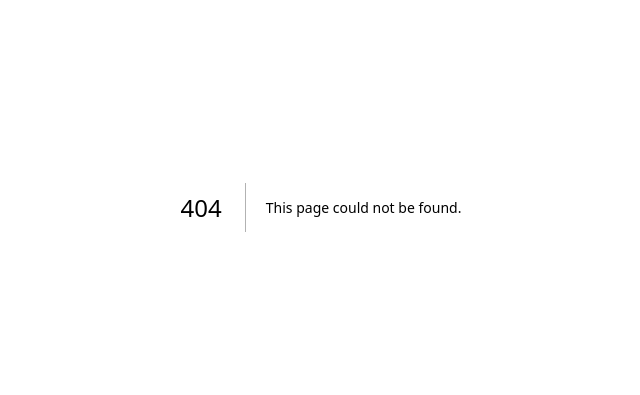
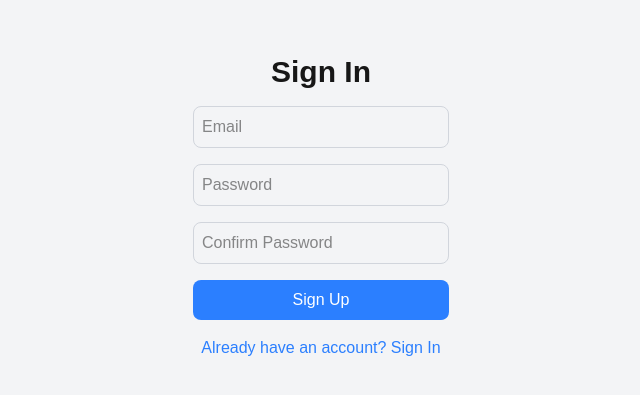
Before and after one commit to Nerdparth/iris, a Next.js app in the folder frontend/: page /signup in a window 1280 px wide. Before the commit this address had no page. Shown: the part 193-588 px from the top of the page, without its empty margins (319-959 px from the left). Built offline with nearby package versions, Linux system fonts and the light colour scheme.

Commit message:
feat: implement login and signup functionality with error handling

```diff
--- /dev/null
+++ b/frontend/app/signin/page.tsx
@@ -0,0 +1,54 @@
+"use client";
+
+import { login } from "@/utils/auth/actions";
+import Link from "next/link";
+import { useState, useTransition } from "react";
+import { toast } from "sonner";
+
+export default function SignInPage() {
+  const [isPending, startTransition] = useTransition();
+  const [email, setEmail] = useState("");
+  const [password, setPassword] = useState("");
+
+  const handleSubmit = (e: React.FormEvent<HTMLFormElement>) => {
+    e.preventDefault();
+
+    startTransition(async () => {
+      const res = await login({ email, password });
+      if (res?.error) {
+        toast.error(`Login error: ${res.error}`);
+      }
+    });
+  };
+  return (
+    <div className="flex min-h-screen flex-col items-center justify-center bg-gray-100">
+      <h1 className="mb-4 text-3xl font-bold">Sign In</h1>
+      <form className="flex flex-col space-y-4" onSubmit={handleSubmit}>
+        <input
+          type="email"
+          placeholder="Email"
+          value={email}
+          onChange={(e) => setEmail(e.target.value)}
+          className="w-64 rounded-lg border border-gray-300 dark:border-gray-600 p-2"
+        />
+        <input
+          type="password"
+          placeholder="Password"
+          value={password}
+          onChange={(e) => setPassword(e.target.value)}
+          className="w-64 rounded-lg border border-gray-300 dark:border-gray-600 p-2"
+        />
+        <button
+          type="submit"
+          disabled={isPending}
+          className="rounded-lg bg-blue-500 px-4 py-2 text-white hover:bg-blue-600 disabled:opacity-50"
+        >
+          {isPending ? "Signing in..." : "Sign In"}
+        </button>
+      </form>
+      <Link href="/signup" className="mt-4 text-blue-500 hover:underline">
+        Don&apos;t have an account? Sign Up
+      </Link>
+    </div>
+  );
+}
--- /dev/null
+++ b/frontend/app/signup/page.tsx
@@ -0,0 +1,66 @@
+"use client";
+
+import { signup } from "@/utils/auth/actions";
+import Link from "next/link";
+import { useState, useTransition } from "react";
+import { toast } from "sonner";
+
+export default function SignUpPage() {
+  const [isPending, startTransition] = useTransition();
+  const [email, setEmail] = useState("");
+  const [password, setPassword] = useState("");
+  const [confirmPassword, setConfirmPassword] = useState("");
+
+  const handleSubmit = (e: React.FormEvent<HTMLFormElement>) => {
+    e.preventDefault();
+
+    startTransition(async () => {
+      if (password !== confirmPassword) {
+        toast.error("Passwords do not match");
+        return;
+      }
+      const res = await signup({ email, password });
+      if (res?.error) {
+        toast.error(`Signup error: ${res.error}`);
+      }
+    });
+  };
+  return (
+    <div className="flex min-h-screen flex-col items-center justify-center bg-gray-100">
+      <h1 className="mb-4 text-3xl font-bold">Sign In</h1>
+      <form className="flex flex-col space-y-4" onSubmit={handleSubmit}>
+        <input
+          type="email"
+          placeholder="Email"
+          value={email}
+          onChange={(e) => setEmail(e.target.value)}
+          className="w-64 rounded-lg border border-gray-300 dark:border-gray-600 p-2"
+        />
+        <input
+          type="password"
+          placeholder="Password"
+          value={password}
+          onChange={(e) => setPassword(e.target.value)}
+          className="w-64 rounded-lg border border-gray-300 dark:border-gray-600 p-2"
+        />
+        <input
+          type="password"
+          placeholder="Confirm Password"
+          value={confirmPassword}
+          onChange={(e) => setConfirmPassword(e.target.value)}
+          className="w-64 rounded-lg border border-gray-300 dark:border-gray-600 p-2"
+        />
+        <button
+          type="submit"
+          disabled={isPending}
+          className="rounded-lg bg-blue-500 px-4 py-2 text-white hover:bg-blue-600 disabled:opacity-50"
+        >
+          {isPending ? "Signing up..." : "Sign Up"}
+        </button>
+      </form>
+      <Link href="/signin" className="mt-4 text-blue-500 hover:underline">
+        Already have an account? Sign In
+      </Link>
+    </div>
+  );
+}
--- /dev/null
+++ b/frontend/utils/auth/actions.ts
@@ -0,0 +1,32 @@
+"use server";
+
+import { revalidatePath } from "next/cache";
+import { redirect } from "next/navigation";
+
+import { createClient } from "@/utils/supabase/server";
+
+export async function login(values: { email: string; password: string }) {
+  const supabase = await createClient();
+
+  const { error } = await supabase.auth.signInWithPassword(values);
+
+  if (error) {
+    return { error: error.message };
+  }
+
+  revalidatePath("/", "layout");
+  redirect("/dashboard");
+}
+
+export async function signup(values: { email: string; password: string }) {
+  const supabase = await createClient();
+
+  const { error } = await supabase.auth.signUp(values);
+
+  if (error) {
+    return { error: error.message };
+  }
+
+  revalidatePath("/", "layout");
+  redirect("/account");
+}
```
